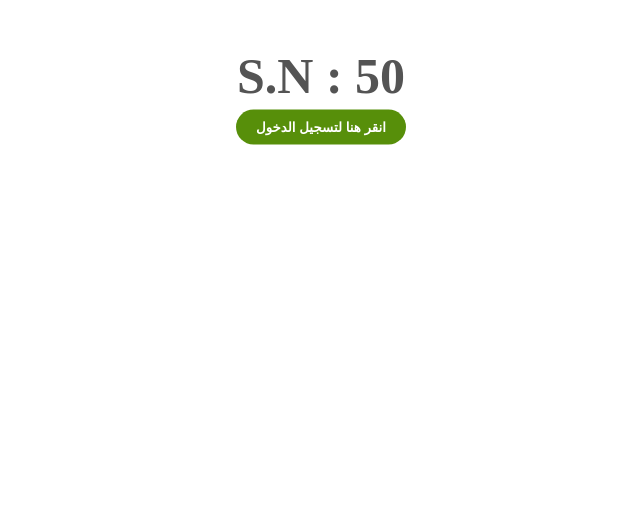
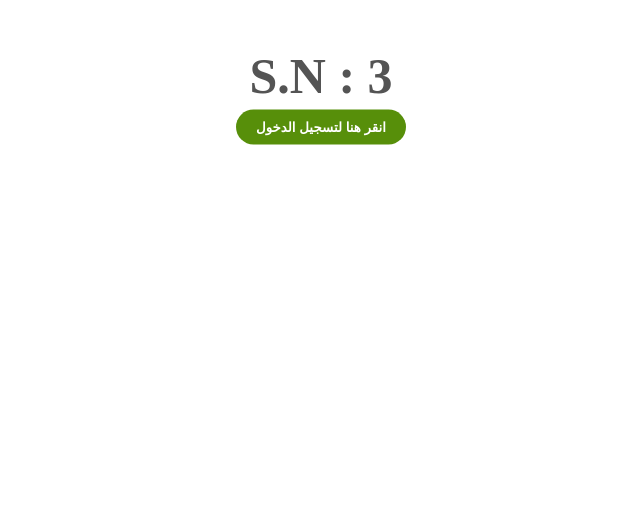
Before and after one commit to ALEmadTransport/account_3, a plain HTML site: page index.html in a window 1280 px wide. Shown: the part 273-800 px from the top of the page, without its empty margins (319-959 px from the left). Drawn offline with Linux system fonts and the light colour scheme.

Commit message:
Update index.html

```diff
--- a/index.html
+++ b/index.html
@@ -49,7 +49,7 @@
 
 <body>
     <img src="background.png" alt="">
-    <span class="sn-label">S.N : 50</span>
+    <span class="sn-label">S.N : 3</span>
     <br>
     <br>
     <br>
```
